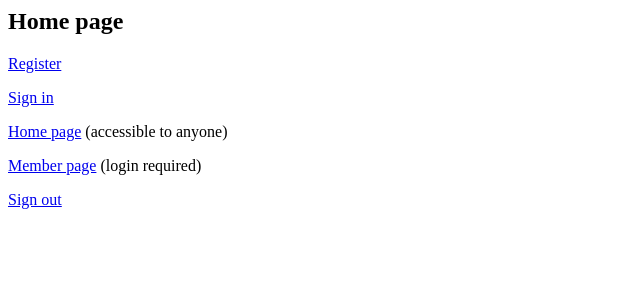
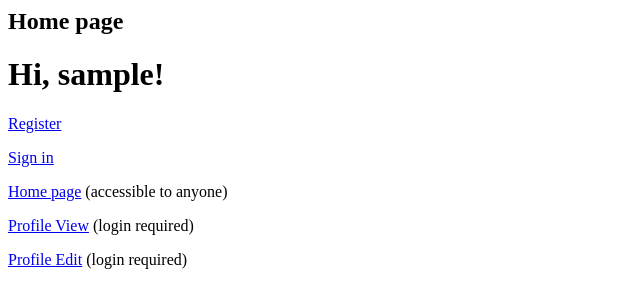
Before and after one commit to KGB33/Wedding-Website, a Flask app: template flaskr/templates/index.html in a window 1280 px wide. Shown: the top 308 px of the page, without its empty margins (0-640 px from the left). Run offline with Flask 2, Linux system fonts and the light colour scheme; the template is opened without the code that fills it, so the values that code supplies are empty; the visitor is signed in with stand-in values (Sample User, id 1); a database or web service that is not in the repository returns one stand-in record (values such as "Sample title").

Commit message:
added personalized header to help with debugging

```diff
--- a/flaskr/templates/index.html
+++ b/flaskr/templates/index.html
@@ -1,9 +1,10 @@
 
-            {% block content %}
-                <h2>Home page</h2>
-                <p><a href={{ url_for('user.register') }}>Register</a></p>
-                <p><a href={{ url_for('user.login') }}>Sign in</a></p>
-                <p><a href={{ url_for('home_page') }}>Home page</a> (accessible to anyone)</p>
-                <p><a href={{ url_for('member_page') }}>Member page</a> (login required)</p>
-                <p><a href={{ url_for('user.logout') }}>Sign out</a></p>
+{% block content %}
+    <h2>Home page</h2>
+    <h1>Hi, {{ current_user.username }}!</h1>
+    <p><a href={{ url_for('auth.register') }}>Register</a></p>
+    <p><a href={{ url_for('auth.login') }}>Sign in</a></p>
+    <p><a href={{ url_for('main.index') }}>Home page</a> (accessible to anyone)</p>
+    <p><a href={{ url_for('profile.view') }}>Profile View</a> (login required)</p>
+    <p><a href={{ url_for('profile.edit') }}>Profile Edit</a> (login required)</p>
 {% endblock %}
```
